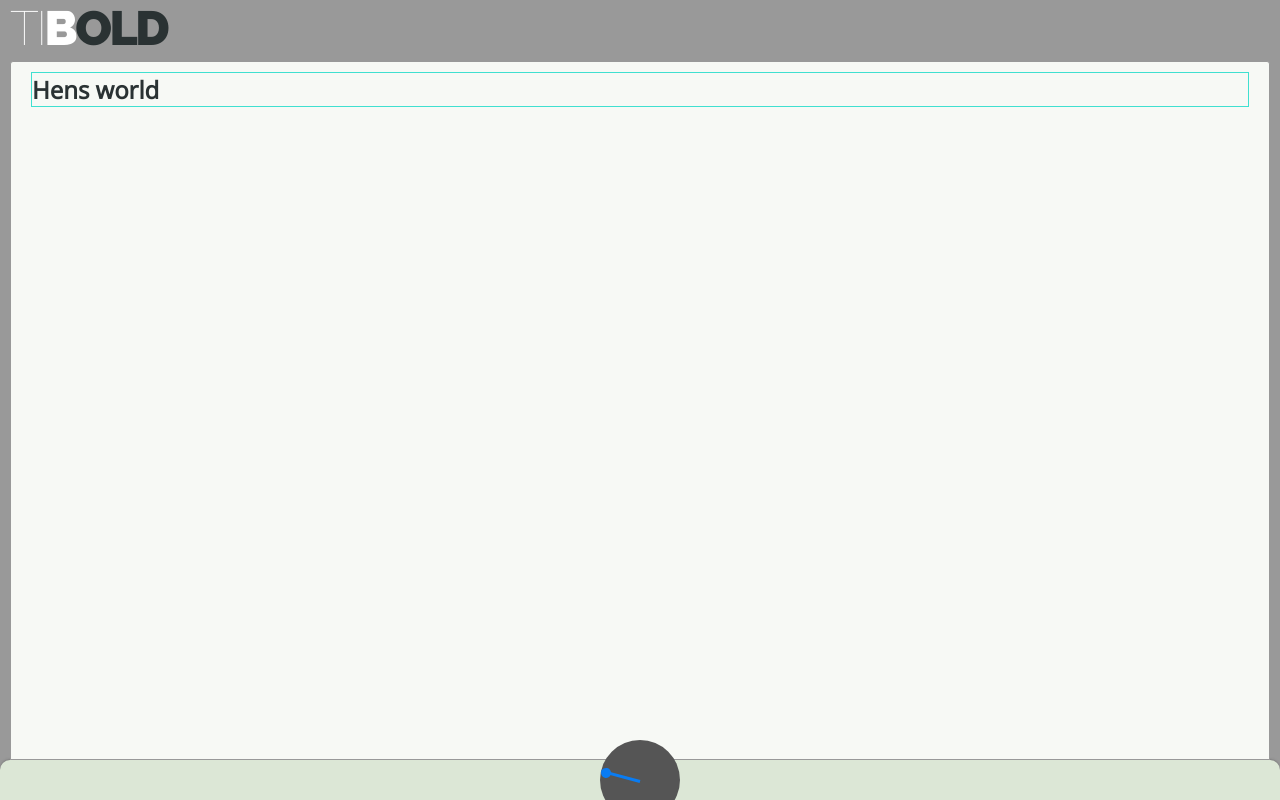
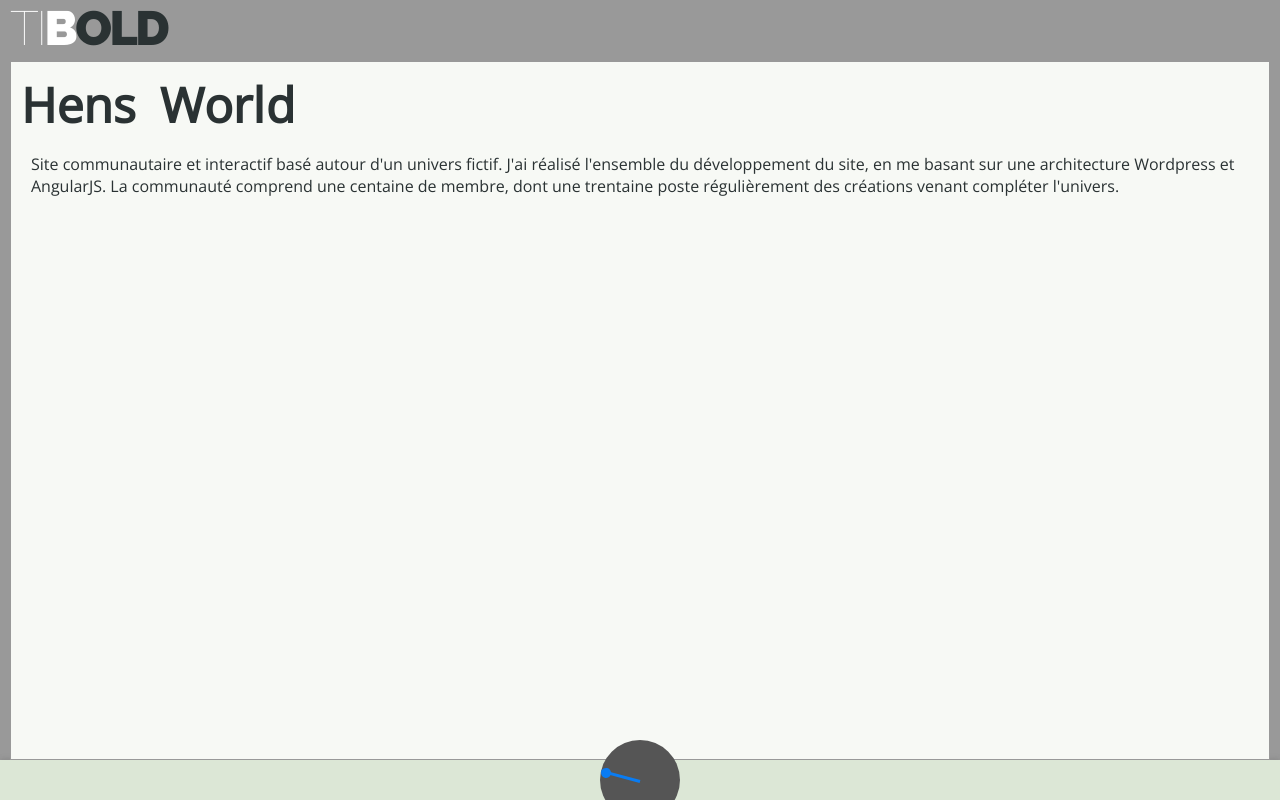
Before and after one commit to n-kogo/tibold.fr, a React app: page /hens-world in a window 1280 px wide. Built offline with nearby package versions, Linux system fonts and the light colour scheme.

Commit message:
wip anim title hens

```diff
--- a/package.json
+++ b/package.json
@@ -33,7 +33,6 @@
     "redux": "^3.7.2"
   },
   "devDependencies": {
-    "@types/animejs": "^2.0.0",
     "@types/node": "^8.0.27",
     "@types/react": "^16.0.5",
     "@types/react-dom": "^15.5.4",
--- a/src/components/PageNav.tsx
+++ b/src/components/PageNav.tsx
@@ -1,6 +1,7 @@
 import * as React from "react";
-import {Link, BrowserRouter} from 'react-router-dom';
-export class PageNav extends React.Component{
+import {Link, BrowserRouter, withRouter} from 'react-router-dom';
+import anime from "animejs";
+class PageNavComponent extends React.Component<any, any>{
   routes: Array<string> = ['/', 'hens-world', 'le-refuge-des-souvenirs', 'the-last-frontier', 'one-eternity-to-run', 'wittyfit'];
   state: any = {
     position: 0
@@ -15,9 +16,9 @@ export class PageNav extends React.Component{
     };
     let currentRoute = this.routes[this.state.position >= this.routes.length ? 0 : this.state.position + 1];
     return (
-      <Link className="page-nav" to={'/' + currentRoute} onClick={()=> this.updateNav()}>
+      <div className="page-nav"  onClick={this.changePage.bind(this)}>
         <div className="page-nav__arrow" style={arrowStyle}></div>
-      </Link>
+      </div>
     );
   }
   updateNav(){
@@ -28,5 +29,27 @@ export class PageNav extends React.Component{
       position: p
     })
   }
+  changePage(){
+    let currentRoute = this.routes[this.state.position >= this.routes.length ? 0 : this.state.position + 1];
+    this.updateNav();
+    anime({
+      targets: '.page',
+      translateX: {
+        value: '50%',
+        duration: 800,
+      },
+      opacity:{
+        value: 0,
+        duration: 600,
+        delay: 100,
+      },
+      easing: 'easeInOutCubic',
+      complete: ()=>{
+        this.props.history.push('/' + currentRoute);
+        console.log('transition finish')
+      }
+    });
+  }
+}
 
-}
+export let PageNav = withRouter(PageNavComponent);
--- a/src/pages/EternityRun.tsx
+++ b/src/pages/EternityRun.tsx
@@ -3,8 +3,8 @@ import * as React from "react";
 export class EternityRun extends React.Component{
   render(){
     return (
-      <div>
-        <h2>Hens world</h2>
+      <div className="page">
+        <h2>One eternity to run</h2>
       </div>
     )
   }
--- a/src/pages/HensWorld.tsx
+++ b/src/pages/HensWorld.tsx
@@ -1,11 +1,46 @@
 import * as React from "react";
-
+import anime from 'animejs';
 export class HensWorld extends React.Component{
+  name: string = "Hens World";
   render(){
+    let n = this.name.split('');
+    let renderName = n.map((letter, index)=>(
+      letter !== ' ' ?
+      <span key={index}>{letter}</span>
+      :
+      <span style={{marginLeft: '.5em'}} key={index}> </span>
+    ));
     return (
-      <div className="page">
-        <h2>Hens world</h2>
+      <div className="page hens-world">
+        <h2>{renderName}</h2>
+        <p>Site communautaire et interactif basé autour d'un univers fictif. J'ai réalisé l'ensemble du développement du site, en me basant sur une architecture Wordpress et AngularJS. La communauté comprend une centaine de membre, dont une trentaine poste régulièrement des créations venant compléter l'univers.
+        </p>
       </div>
     )
   }
+  componentDidMount(){
+    let title = document.querySelector('.page h2');
+    let letters = title.getElementsByTagName('span');
+    let tl = anime.timeline();
+    for(let i = 0; i < letters.length; i++){
+      let letter = letters[i];
+      tl.add({
+        targets: letter,
+        translateX: 200,
+        opacity: 0,
+        duration: 1,
+        offset: 0,
+        easing: 'easeInOutQuad',
+      });
+      tl.add({
+        targets: letter,
+        translateX: -10,
+        opacity: 1,
+        duration: 500,
+        easing: 'easeInOutQuad',
+        offset: 50 + i * 100
+      });
+    }
+    tl.play();
+  }
 }
--- a/src/pages/Home.tsx
+++ b/src/pages/Home.tsx
@@ -3,8 +3,9 @@ import * as React from "react";
 export class Home extends React.Component{
   render(){
     return (
-      <div>
+      <div className="page home">
         <h2>Home</h2>
+        <img className="avatar" src="../assets/avatar.jpg" alt=""/>
         <p></p>
       </div>
     )
--- a/src/pages/LeRefuge.tsx
+++ b/src/pages/LeRefuge.tsx
@@ -3,7 +3,9 @@ import * as React from "react";
 export class LeRefuge extends React.Component{
   render(){
     return (
-      <h2>Le refuge</h2>
+      <div className="page">
+        <h2>Le refuge</h2>
+      </div>
     )
   }
 }
--- a/src/pages/TheLastFrontier.tsx
+++ b/src/pages/TheLastFrontier.tsx
@@ -3,8 +3,8 @@ import * as React from "react";
 export class TheLastFrontier extends React.Component{
   render(){
     return (
-      <div>
-        <h2>Hens world</h2>
+      <div className="page">
+        <h2>The last frontier</h2>
       </div>
     )
   }
--- a/src/pages/Wittyfit.tsx
+++ b/src/pages/Wittyfit.tsx
@@ -5,6 +5,7 @@ export class Wittyfit extends React.Component{
     return (
       <div className="page">
         <h2>Wittyfit</h2>
+        <p>Réalisation d'un outil pour la gestion du  bien être au travail pour les grandes entreprise. J'ai travaillé sur le projet en tant que développeur Front End Jr. dans une équipe de 3 développeurs. L'outil permet de récupérer les données anonymement de chaque employé, le renvoyant vers des formations concernant ses problèmes, mais aussi donne des ensembles de données aux managers pouvant agir en conséquence face à certains problèmes (manque de formation etc...).</p>
       </div>
     )
   }
--- a/src/style/style.scss
+++ b/src/style/style.scss
@@ -55,17 +55,32 @@ h1, h2, h3{
   position: relative;
   box-sizing: border-box;
   flex: 1 0 auto;
-  background-color: $color-background-content;
-  border:1px solid $shade-gray;
-  border-radius: 3px 3px 0 0;
-  margin: 5px 10px 0 10px;
-  padding: 10px 20px;
+  display: flex;
   overflow-y: auto;
+  overflow-x: hidden;
+  flex-direction: column;
 }
 
 //page
 .page{
-  border: 1px solid turquoise;
+  margin: 5px 10px 0 10px;
+  padding: 10px 20px;
+  flex: 1 0 auto;
+  background-color: $color-background-content;
+  border:1px solid $shade-gray;
+  h2{
+    span{
+      display: inline-block;
+      opacity: 0;
+    }
+  }
+}
+
+//page specific
+.page.hens-world{
+  h2{
+    font-size: 3em;
+  }
 }
 
 
@@ -75,9 +90,8 @@ h1, h2, h3{
   height: 40px;
   display: flex;
   justify-content: center;
-  border-radius: 10px 10px 0 0;
   background-color: $color-page-nav-bg;
-  box-shadow: 0px -1px 2px rgba(100, 100, 100, .5);
+  box-shadow: 0px -1px 5px rgba(100, 100, 100, .3);
 }
 
 .page-nav{
@@ -109,3 +123,12 @@ h1, h2, h3{
     }
   }
 }
+
+
+.home{
+  .avatar{
+    width: 100px;
+    height: 100px;
+    border-radius: 50%;
+  }
+}
```
Also changed, not shown: src/assets/avatar.jpg (added).
